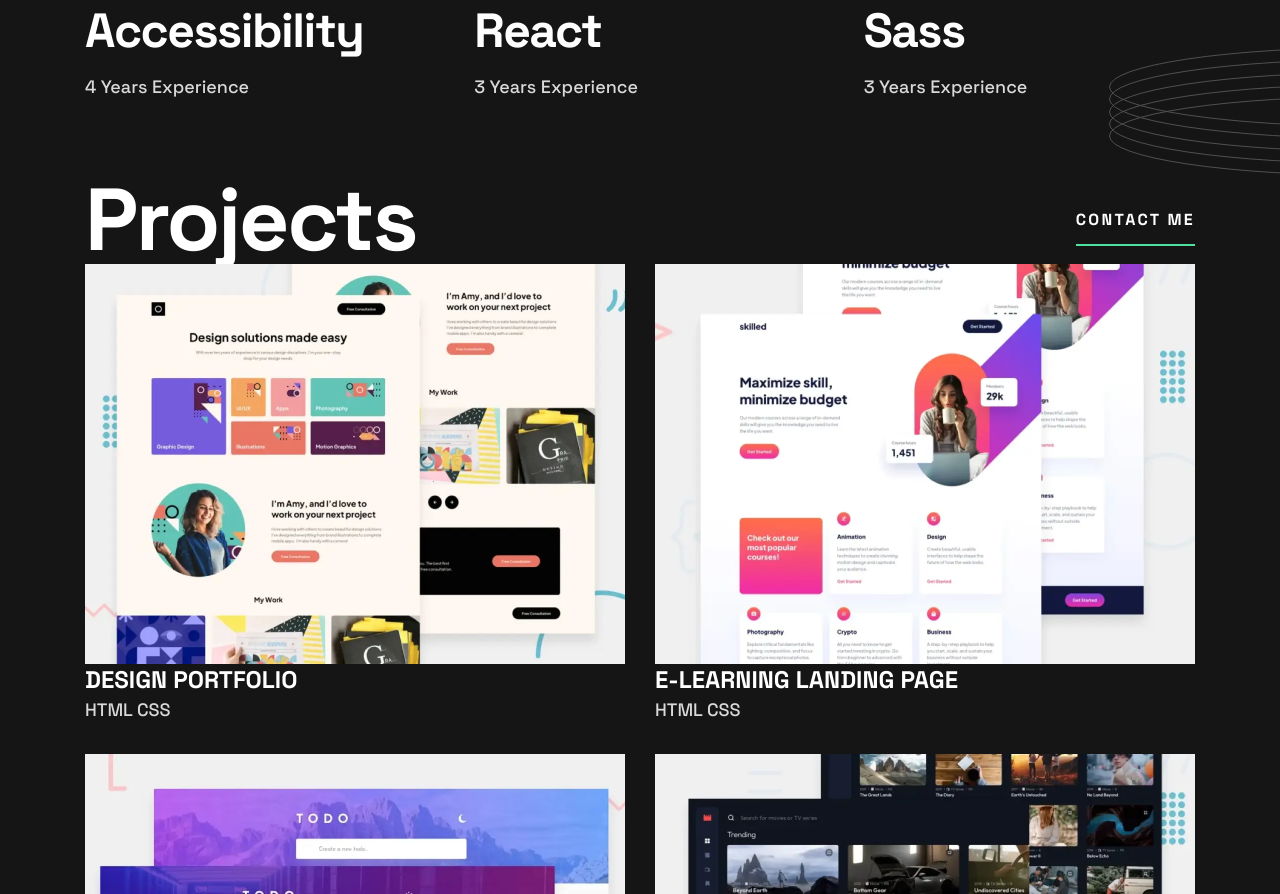
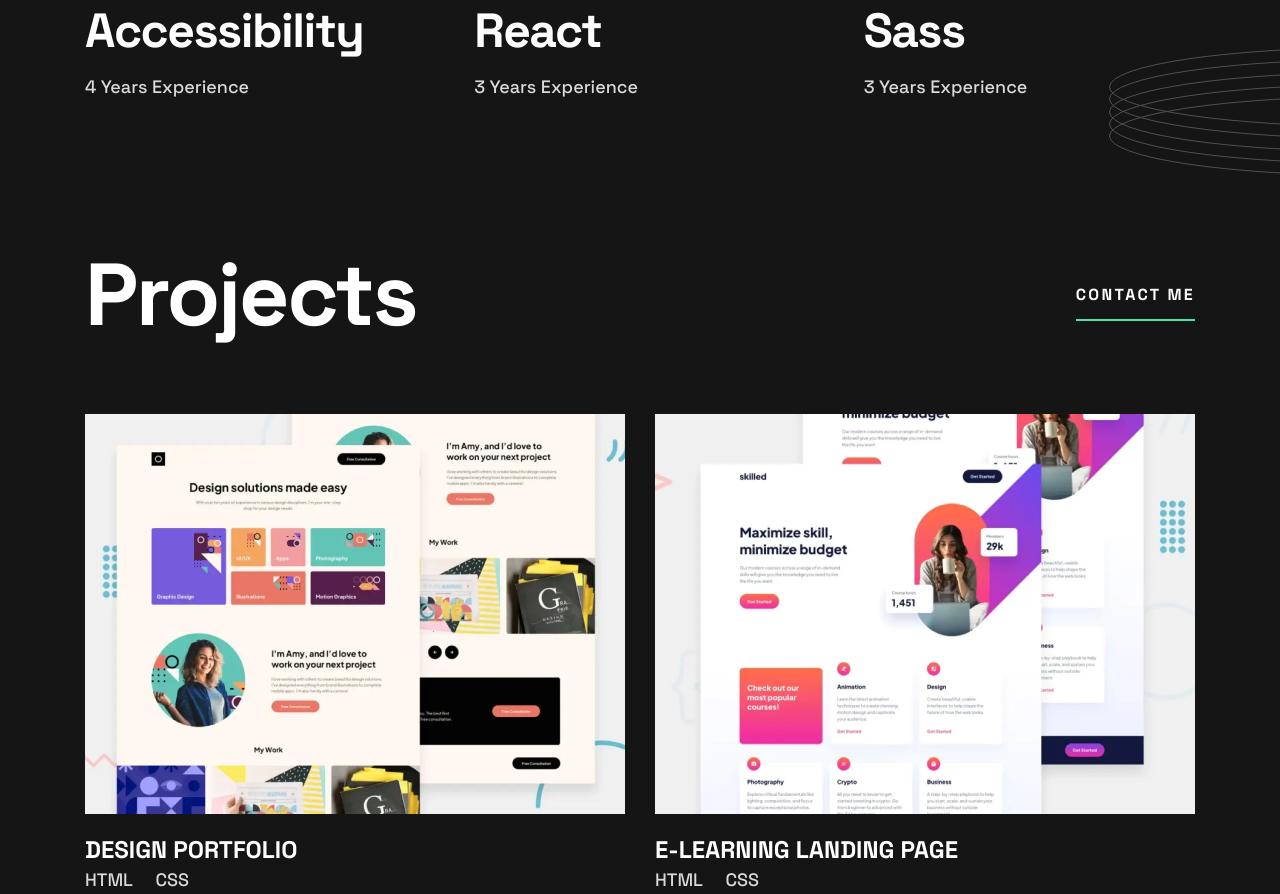
Before and after one commit to Workablery/single-page-developer-portfolio, a website: page index.html in a window 1280 px wide. Shown: the part 1053-1947 px from the top of the page. Drawn offline with Linux system fonts and the light colour scheme.

Commit message:
Skills section (ok) & projects section (ok)

```diff
--- a/sass/pages/_home.scss
+++ b/sass/pages/_home.scss
@@ -116,6 +116,7 @@ header {
   max-width: 111rem;
   align-items: center;
   justify-content: space-between;
+  padding: 7.5rem 0;
   margin: 0 auto;
 }
 
@@ -127,9 +128,14 @@ header {
   gap: 3rem;
 }
 
+.project-card {
+  padding-bottom: 7rem;
+}
+
 .image-container {
   width: 54rem;
   position: relative;
+  padding-bottom: 2rem;
 }
 
 .image-container img {
@@ -161,4 +167,5 @@ header {
 .project-tag {
   color: $grey;
   text-transform: uppercase;
+  padding-right: 1.8rem;
 }
```
Also changed, not shown: css/main.css, 1 other file.
